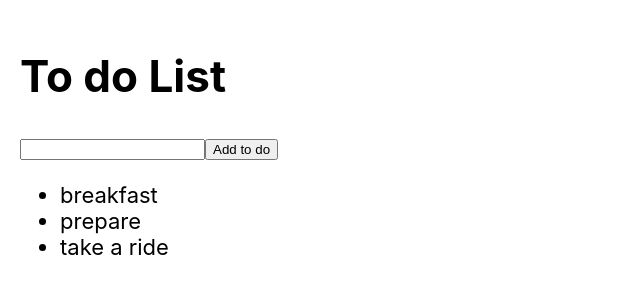
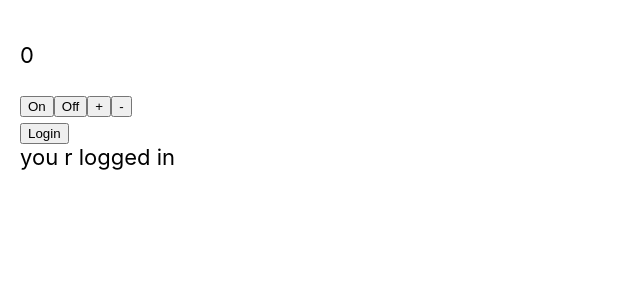
Before and after one commit to fazzyA/learn-react, a React (Create React App) app: page / in a window 1280 px wide. Shown: the top 300 px of the page, without its empty margins (0-640 px from the left). Built offline with nearby package versions, Linux system fonts and the light colour scheme.

Commit message:
onofftoggle
onofftoggle

```diff
--- a/src/App.css
+++ b/src/App.css
@@ -5,3 +5,10 @@ body{
   padding: 20px;
   font-size: 22px;
 }
+.off{
+  background-color: black;
+}
+.on{
+  background-color: white;
+
+}
--- a/src/App.js
+++ b/src/App.js
@@ -3,12 +3,19 @@ import AddList from './components/AddList';
 import AddToDo from './components/AddToDo';
 import Header from './components/Header';
 import List from './components/List';
+import Switch from './components/Switch';
+import Switch2 from './components/Switch2';
 import ToDoList from './components/ToDoList';
+import Toggle from './components/Toggle';
 function App() {
+
   return (
     <>
-    <Header />
-    <List />
+    {/* <Header />
+    <List /> */}
+    {/* <Switch /> */}
+    <Switch2/>
+    <Toggle />
   </>
  );
 }
--- a/src/components/AddList.js
+++ b/src/components/AddList.js
@@ -11,7 +11,8 @@ export default class AddList extends Component {
         console.log('iam in submit')
         let newobj = this.state;
         const {addtodos} =this.props
-       addtodos(newobj);
+        addtodos(newobj);
+        // this.props.addtodos(newobj);
 
     }
     handleChange = (e) => {
--- a/src/components/List.js
+++ b/src/components/List.js
@@ -21,6 +21,15 @@ addtodos =(todo) => {
     })
 
 }
+deletetodo =(id) =>{
+    console.log(id)
+    let newobj = [...this.state.todos]
+    let newTodos = newobj.filter(item => item.id!=id)
+
+    this.setState({
+       todos :newTodos
+    })
+}
     render() {
         return (
             <div>
@@ -28,7 +37,10 @@ addtodos =(todo) => {
                 <ul>
                     {this.state.todos.map(
                         item => (
-                            <li key={item.id}>{item.title}</li>
+                            <li key={item.id}>{item.title}
+                            <button key={item.id} onClick={()=>this.deletetodo(item.id)}>X</button>
+                            </li>
+
                         )
                     )}
                 </ul>
--- /dev/null
+++ b/src/components/Switch.js
@@ -0,0 +1,22 @@
+import React, { Component } from 'react'
+
+export default class Switch extends Component {
+    handleOn = (e)=>{
+        console.log(e)
+        e.target.parentElement.className='on'
+
+    }
+    handleOff = (e)=>{
+        console.log('off')
+        e.target.parentElement.className='off'
+    }
+    render() {
+
+        return (
+            <div className='mm'>
+                <button onClick={this.handleOn}>On</button>
+                <button onClick={this.handleOff}>Off</button>
+            </div>
+        )
+    }
+}
--- /dev/null
+++ b/src/components/Switch2.js
@@ -0,0 +1,57 @@
+import React, { Component } from 'react'
+
+export default class Switch2 extends Component {
+    constructor(props) {
+        super(props)
+        this.state = {
+            backgroundColor: 'white',
+            str: 'text',
+            num: 0,
+            tog: true
+        }
+
+    }
+    handleInc = () => {
+        console.log('++')
+        let newNum = this.state.num
+        this.setState({
+            num: ++newNum
+        })
+    }
+    handleDec = () => {
+        console.log('--')
+        let newNum = this.state.num
+        this.setState({
+            num: --newNum
+        })
+    }
+    handleOn = () => {
+        console.log('on')
+        this.setState({
+            backgroundColor: 'white'
+        })
+    }
+    handleOff = () => {
+        console.log('off')
+        this.setState({
+            backgroundColor: 'black'
+        })
+
+
+    }
+
+    render() {
+        console.log(this.state)
+
+        return (
+
+            <div style={{ backgroundColor: this.state.backgroundColor }}>
+                <p>{this.state.num}</p>
+                <button onClick={this.handleOn}>On</button>
+                <button onClick={this.handleOff}>Off</button>
+                <button onClick={this.handleInc}>+</button>
+                <button onClick={this.handleDec}>-</button>
+            </div>
+        )
+    }
+}
--- /dev/null
+++ b/src/components/Toggle.js
@@ -0,0 +1,47 @@
+import React, { Component } from 'react'
+
+export default class Toggle extends Component {
+    constructor(props) {
+        super(props)
+        this.state = {
+            tog: true,
+            isUserOnline: true,
+            btntext: 'Login'
+
+        }
+
+    }
+    toggle = () => {
+
+        this.setState({
+            tog: !this.state.tog,
+            isUserOnline: !this.state.isUserOnline,
+            btntext: 'Logout'
+
+        })
+    }
+
+    render() {
+        console.log(this.state)
+
+        return (<>
+            <button onClick={this.toggle}>{this.state.btntext}</button>
+          {/* {this.state.tog ?
+                        (<div style={{ backgroundColor: 'white' }}>
+                          Hello
+                       </div>)
+                       : (<div style={{ backgroundColor: 'black' }}>
+                        Hello
+
+                        </div>)} */}
+            {this.state.tog ?
+                        (<div>
+                          you r logged in
+                       </div>)
+                       : (<div>
+                        please login
+
+                        </div>)}
+       </> )
+    }
+}
```
